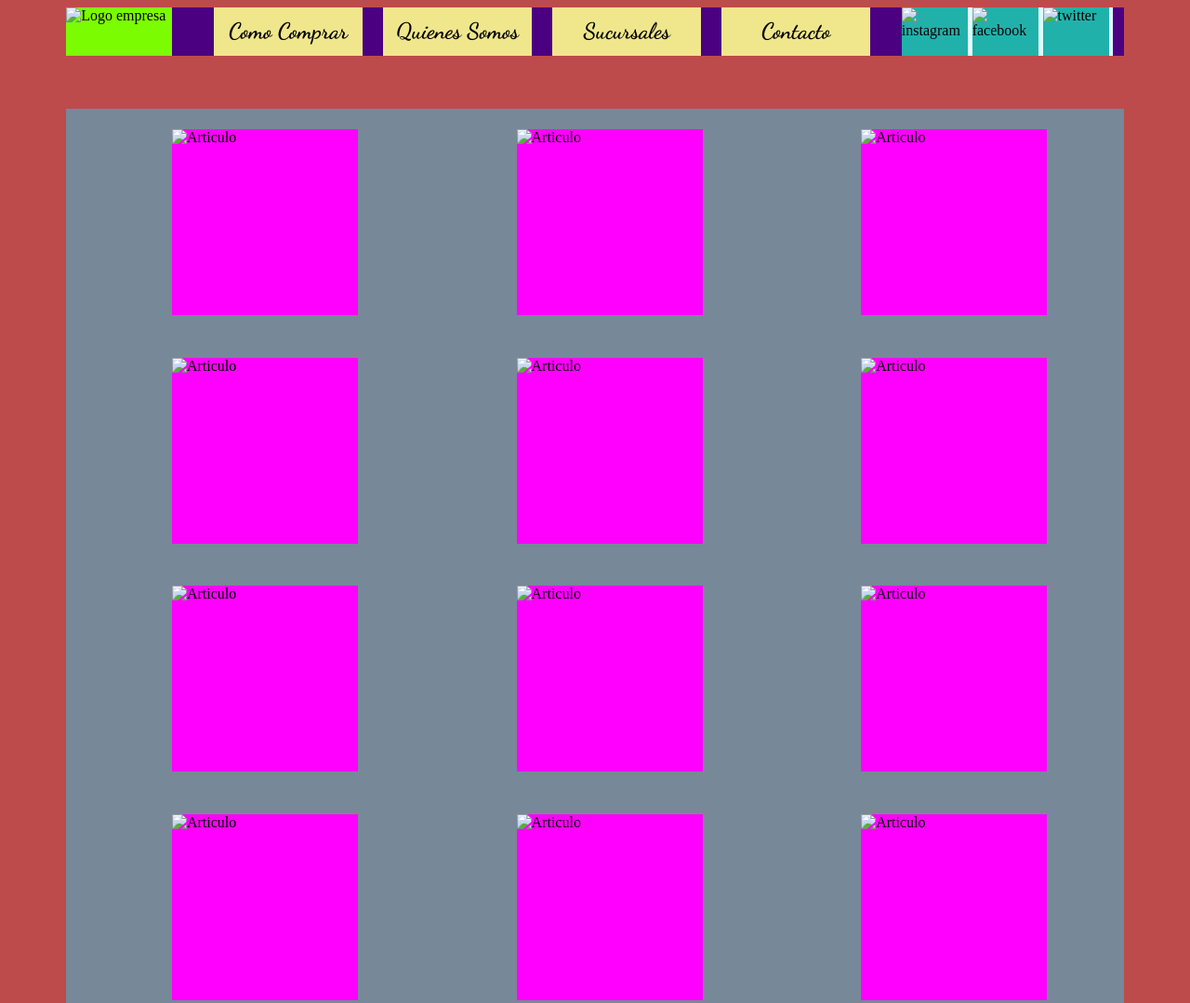
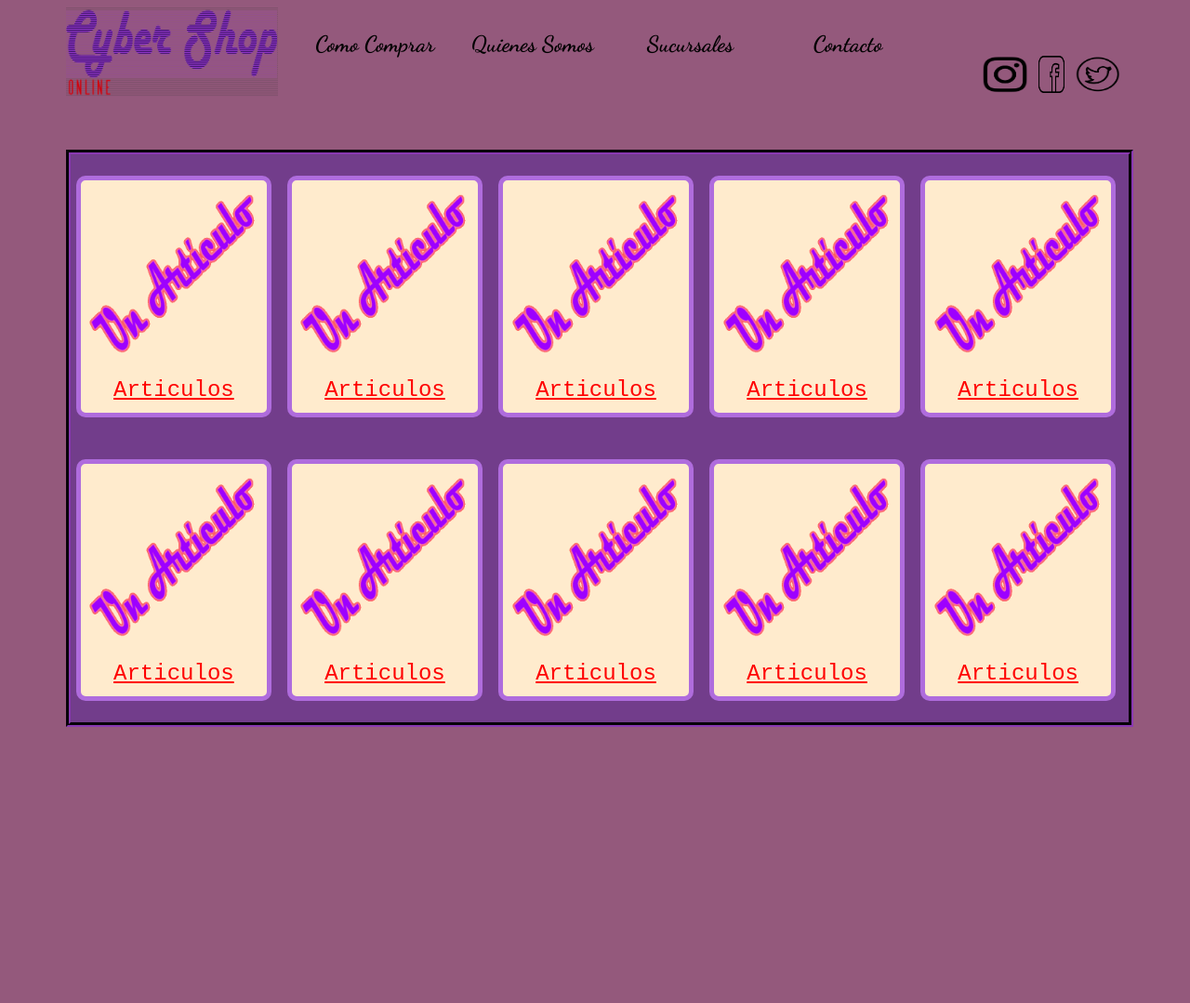
Before and after one commit to diegorus92/Webpage_Test, a plain HTML site: page Generic_Online_Shop/index.html in a window 1280 px wide. Shown: the top 1079 px of the page at 93% size. After the commit the page ends 800 px from the top, so only its background shows below. Drawn offline with Linux system fonts and the light colour scheme.

Commit message:
new commit

```diff
--- a/Generic_Online_Shop/index.html
+++ b/Generic_Online_Shop/index.html
@@ -10,37 +10,68 @@
 <body>
     <div class="container">
         <div class="header">
-            <img src="" alt="Logo empresa">
-            <div class="sections">Como Comprar</div>
-            <div class="sections">Quienes Somos</div>
-            <div class="sections">Sucursales</div>
-            <div class="sections">Contacto</div>
+            <img src="images/shop_logo.png" alt="Logo empresa">
+            <a href="#" class="sections link">Como Comprar</a>
+            <a href="#" class="sections link">Quienes Somos</a>
+            <a href="#" class="sections link">Sucursales</a>
+            <a href="#" class="sections link">Contacto</a>
             <div class="redes">
-                 <img src="" alt="instagram">
-                 <img src="" alt="facebook">
-                 <img src="" alt="twitter">
+                <a href="https://www.instagram.com" target="blank"><img src="images/instagram_logo.png" alt="instagram"></a>
+                <a href="https://www.facebook.com" target="blank"><img src="images/facebook_logo.png" alt="facebook"></a>
+                <a href="https://twitter.com" target="blank"><img src="images/twitter_logo.png" alt="twitter"></a>
             </div>
         </div>
 
         <div class="articulos">
-            <img src="" alt="Articulo">
-            <img src="" alt="Articulo">
-            <img src="" alt="Articulo">
-            <img src="" alt="Articulo">
-            <img src="" alt="Articulo">
-            <img src="" alt="Articulo">
-            <img src="" alt="Articulo">
-            <img src="" alt="Articulo">
-            <img src="" alt="Articulo">
-            <img src="" alt="Articulo">
-            <img src="" alt="Articulo">
-            <img src="" alt="Articulo">
-            <img src="" alt="Articulo">
-            <img src="" alt="Articulo">
-            <img src="" alt="Articulo">
-            <img src="" alt="Articulo">
-            <img src="" alt="Articulo">
-            <img src="" alt="Articulo">
+            <article>
+                <img src="images/article_example.png" alt="Articulo">
+                <a href="#">Articulos</a>
+            </article>
+
+            <article>
+                <img src="images/article_example.png" alt="Articulo">
+                <a href="#">Articulos</a>
+            </article>
+
+            <article>
+                <img src="images/article_example.png" alt="Articulo">
+                <a href="#">Articulos</a>
+            </article>
+
+            <article>
+                <img src="images/article_example.png" alt="Articulo">
+                <a href="#">Articulos</a>
+            </article>
+
+            <article>
+                <img src="images/article_example.png" alt="Articulo">
+                <a href="#">Articulos</a>
+            </article>
+
+            <article>
+                <img src="images/article_example.png" alt="Articulo">
+                <a href="#">Articulos</a>
+            </article>
+
+            <article>
+                <img src="images/article_example.png" alt="Articulo">
+                <a href="#">Articulos</a>
+            </article>
+
+            <article>
+                <img src="images/article_example.png" alt="Articulo">
+                <a href="#">Articulos</a>
+            </article>
+
+            <article>
+                <img src="images/article_example.png" alt="Articulo">
+                <a href="#">Articulos</a>
+            </article>
+
+            <article>
+                <img src="images/article_example.png" alt="Articulo">
+                <a href="#">Articulos</a>
+            </article>
         </div>
     </div>
 
--- a/Generic_Online_Shop/style.css
+++ b/Generic_Online_Shop/style.css
@@ -1,7 +1,7 @@
 @import url('https://fonts.googleapis.com/css2?family=Dancing+Script:wght@700&display=swap');
 
 body{
-    background-color: #BD4B4B;
+    background-color: #94597c;
     max-width: 1280px;
 }
 
@@ -11,51 +11,88 @@ body{
 }
 
 .header{
-    background-color: indigo;
     display: flex;
     width: 100%;
 }
 
 .header img{
-    background-color: lawngreen;
-    width: 10%;
-    margin-right: 2%;
+    width: 20%;
+    margin-right: 1%;
+
 }
 
+
 .sections{
-    background-color: khaki;
-    width: 12%;
-    margin-left: 2%;
-    padding: 1%;
+    width: 15%;
+    margin-left: 1.5%;
+    padding-top: 25px;
     text-align: center;
     font-family: 'Dancing Script', cursive;
     font-size: 1.5rem;
+    color: black;
+    text-decoration: none;
+}
+
+.link:hover{
+    color:#c71d1d;
+    font-size: 1.7rem;
+    transition: color 250ms ease;
+    transition: font-size 250ms ease;
+
 }
 
 .redes{
-    background-color: lightcyan;
-    margin-left: 3%;
-    width: 20%;
+    margin-left: 6%;
+    width: 15%;
     display: flex;
+    align-items: flex-end;
 }
 
 .redes img{
-    background-color: lightseagreen;
-    width: 100px;
+    width: 50px;
+    height: 40px;
+}
+
+.redes img:hover{
+    width: 55px;
+    height: 45px;
+    transition: width 250ms ease-out;
+    transition: height 250ms ease-out;
 }
 
 .articulos{
-    background-color: lightslategray;
+    background-color: rgb(114, 61, 139);
+    border: 5px groove rgb(73, 30, 94);
     width: 100%;
     display: flex;
     flex-wrap:wrap;
     margin-top: 5%;
 }
 
+.articulos article{
+    background-color: blanchedalmond;
+    width: 200px;
+    height: 250px;
+    margin: 2% 1% 2% 0.5%;
+    text-align: center;
+    border: 5px solid rgba(113, 9, 233, 0.562);
+    border-radius: 10px;
+}
+
 .articulos img{
-    background-color: magenta;
-    width: 200px;
+    width: 190px;
     height: 200px;
-    margin: 2% 5% 2% 10%;
+    margin: 2% 1% 2% 1.5%;
+}
 
+.articulos a{
+    font-family: monospace;
+    font-size: 1.5rem;
+    text-decoration: underline;
+    color:red;
 }
+
+.articulos a:hover{
+    color: blueviolet;
+    transition: color 250ms ease-in;
+}
```
Also changed, not shown: Generic_Online_Shop/images/article_example.png (added), Generic_Online_Shop/images/facebook_logo.png (added), Generic_Online_Shop/images/instagram_logo.png (added), Generic_Online_Shop/images/shop_logo.png (added), Generic_Online_Shop/images/twitter_logo.png (added), 3 other files.
